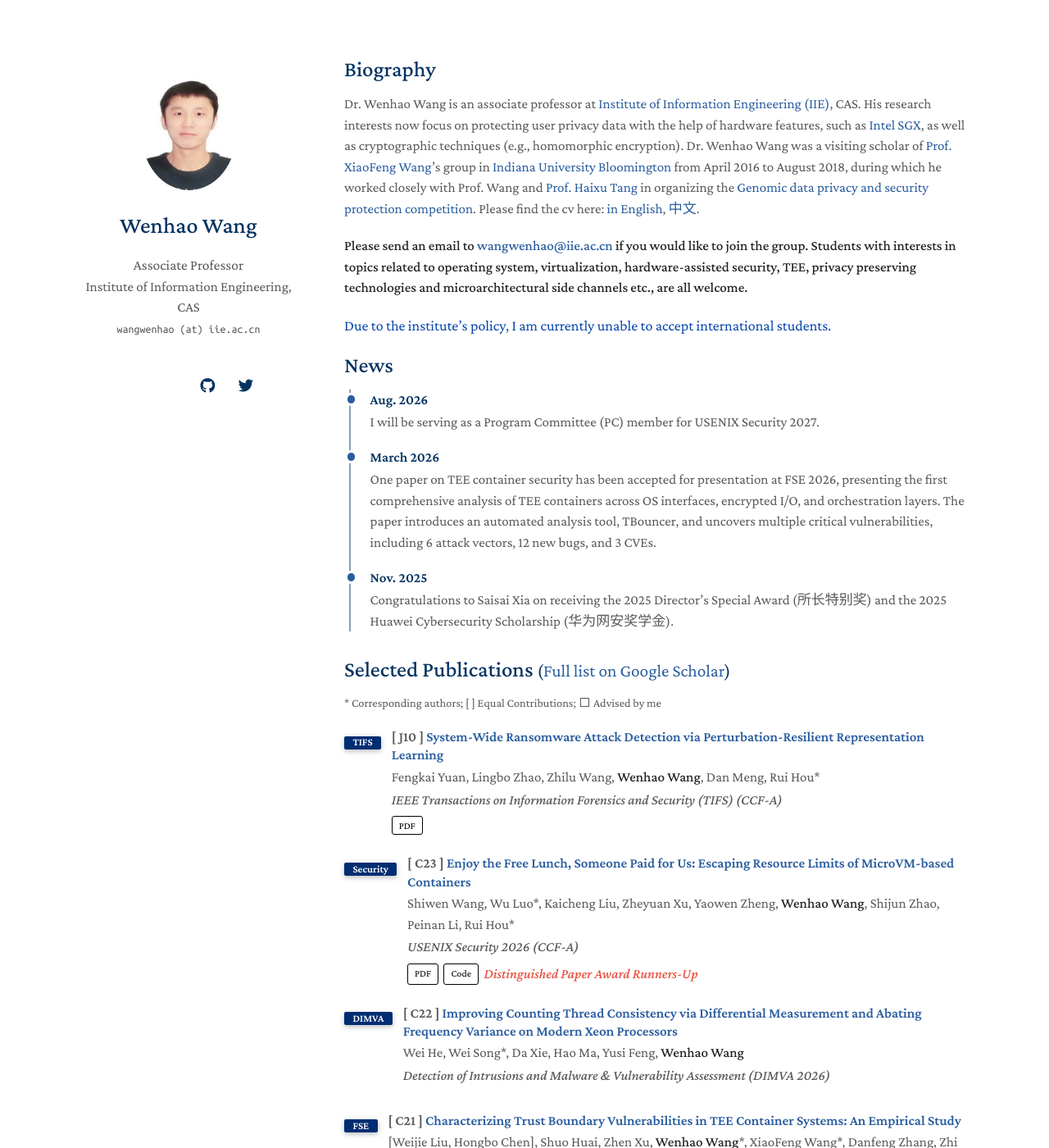
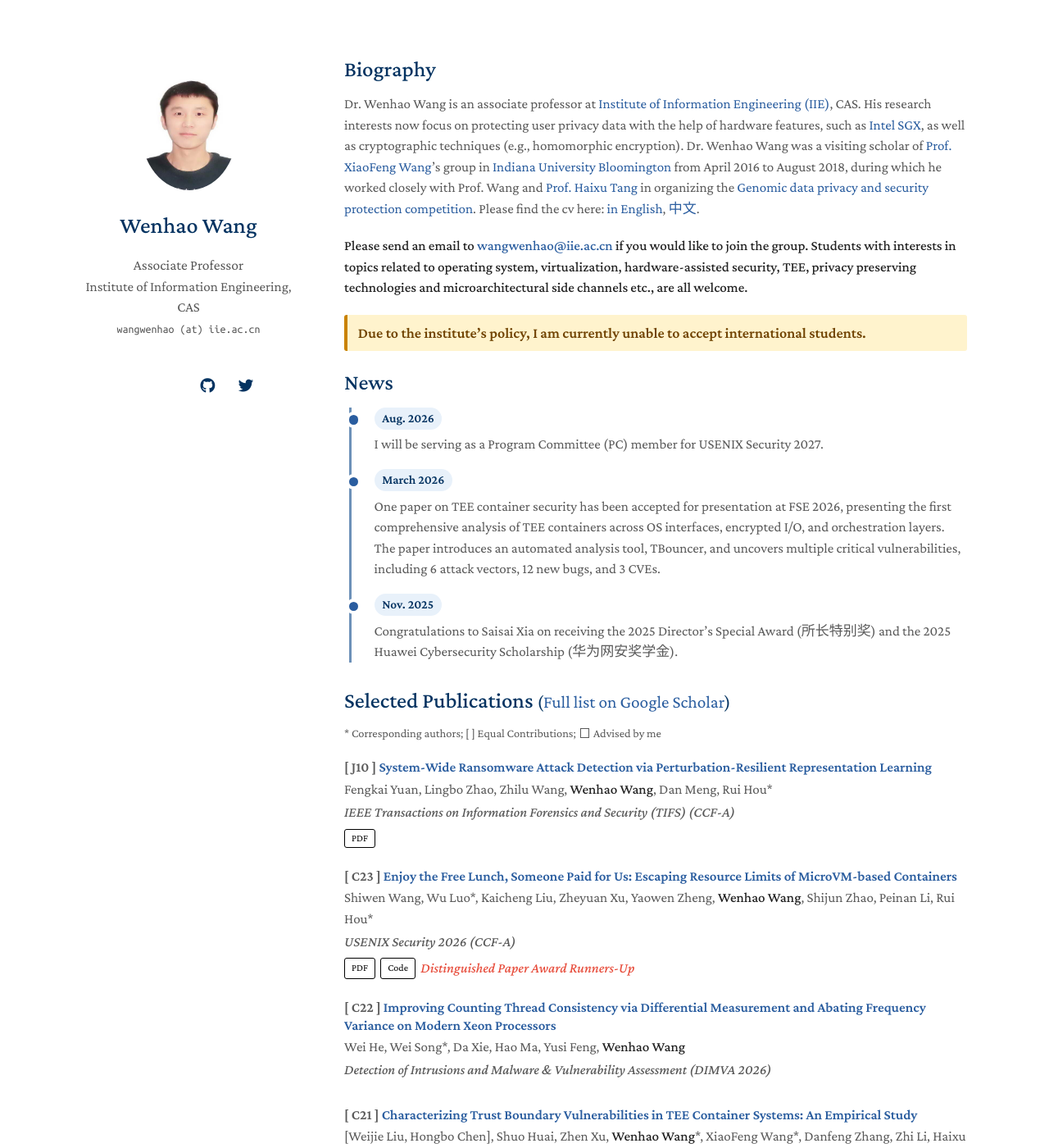
Before and after one commit to heartever/heartever.github.io, a Jekyll site: the page built from index.md, in a window 1280 px wide and 1400 px high. Shown: the whole window at 82% size. Built offline with Jekyll 4.4.1, drawn with Linux system fonts in a browser that asks for light colours; nearby versions of some CDN libraries; a style sheet for code colours, icons or effects is not loaded; our own code applies the rules of GitHub Pages for plain Markdown files; some of the changed text lies outside the part shown.

Commit message:
Refine news timeline and publication layout

```diff
--- a/_includes/manuscripts.md
+++ b/_includes/manuscripts.md
@@ -20,15 +20,6 @@
     <img src="{{ link.image }}" class="teaser img-fluid z-depth-1" alt="">
    </div>
   {% endif %}
-  <div class="abbr publication-badge">
-    {% if link.conference_short %}
-    <abbr class="badge">{{ link.conference_short }}</abbr>
-    {% endif %}
-    {% if link.journal_short %}
-    <abbr class="badge">{{ link.journal_short }}</abbr>
-    {% endif %}
-  </div>
-
   <div class="publication-content">
       <div class="title"> [ A{% decrement manuscript_number %} ] <a href="{{ link.pdf }}">{{ link.title }}</a></div>
       <div class="author">{{ link.authors }}</div>
--- a/_includes/publications.md
+++ b/_includes/publications.md
@@ -21,15 +21,6 @@
     <img src="{{ link.image }}" class="teaser img-fluid z-depth-1" alt="">
    </div>
   {% endif %}
-  <div class="abbr publication-badge">
-    {% if link.conference_short %}
-    <abbr class="badge">{{ link.conference_short }}</abbr>
-    {% endif %}
-    {% if link.journal_short %}
-    <abbr class="badge">{{ link.journal_short }}</abbr>
-    {% endif %}
-  </div>
-
   <div class="publication-content">
       <div class="title"> [ {% if link.conference %}C{% decrement conference_number %}{% else %}J{% decrement journal_number %}{% endif %} ] <a href="{{ link.pdf }}">{{ link.title }}</a></div>
       <div class="author">{{ link.authors }}</div>
--- a/_sass/minimal-light.scss
+++ b/_sass/minimal-light.scss
@@ -205,7 +205,9 @@ papertitle {
     }
 
     body .notice {
-      color: #8bc9ff;
+      background: #3a2d12;
+      border-left-color: #f0b44d;
+      color: #ffe4ac;
     }
 
     .news-timeline {
@@ -222,6 +224,10 @@ papertitle {
       color: #c8d5e3;
     }
 
+    .news-item time {
+      background: #293a4c;
+    }
+
     input {
       color: #e6e8ee;
       border-color: #e6e8ee;
@@ -230,14 +236,21 @@ papertitle {
 }
 
 .notice {
-  color: #0645ad;
+  background: #fff3cd;
+  border-left: 4px solid #c98200;
+  border-radius: 3px;
+  color: #704300;
+  display: block;
   font-size: 18px;
+  font-weight: 600;
+  margin: 0.75rem 0 1.5rem;
+  padding: 0.55rem 0.8rem;
 }
 
 .news-timeline {
-  border-left: 2px solid #8aa0b8;
+  border-left: 3px solid #6d91b8;
   margin: 0.5rem 0 2rem 0.35rem;
-  padding-left: 1.5rem;
+  padding-left: 1.75rem;
 }
 
 .news-item {
@@ -247,21 +260,26 @@ papertitle {
 
 .news-item::before {
   background: #2a5d9f;
-  border: 3px solid #fff;
+  border: 4px solid #fff;
   border-radius: 50%;
   content: "";
-  height: 0.6rem;
-  left: -1.94rem;
+  height: 0.7rem;
+  left: -2.18rem;
   position: absolute;
-  top: 0.25rem;
-  width: 0.6rem;
+  top: 0.35rem;
+  width: 0.7rem;
 }
 
 .news-item time {
+  background: #e8f1fa;
+  border-radius: 999px;
   color: #043361;
   display: block;
+  font-size: 0.9em;
   font-weight: 600;
-  margin-bottom: 0.1rem;
+  margin-bottom: 0.35rem;
+  padding: 0.12rem 0.6rem;
+  width: fit-content;
 }
 
 .news-item p {
--- a/assets/css/publications.css
+++ b/assets/css/publications.css
@@ -43,10 +43,6 @@ blockquote { background: var(--global-bg-color); border-left: 2px solid var(--gl
 .publications ol.bibliography li .pub-row { display: flex; align-items: flex-start; gap: 0.8rem; }
 
 .publications ol.bibliography li .publication-thumbnail { flex: 0 0 150px; }
-
-.publications ol.bibliography li .publication-badge { flex: 0 0 auto; margin-top: 0.2rem; }
-
-.publications ol.bibliography li .abbr abbr { display: inline-block; background-color: var(--global-theme-color); padding: 0.1rem 0.65rem; position: static; }
 
 .publications ol.bibliography li .publication-content { flex: 1 1 auto; min-width: 0; }
 
@@ -101,5 +97,4 @@ blockquote { background: var(--global-bg-color); border-left: 2px solid var(--gl
 @media screen and (max-width: 767px) {
   .publications ol.bibliography li .pub-row { display: block; }
   .publications ol.bibliography li .publication-thumbnail { width: min(100%, 270px); margin-bottom: 0.6rem; }
-  .publications ol.bibliography li .publication-badge { margin-bottom: 0.4rem; }
 }
```
